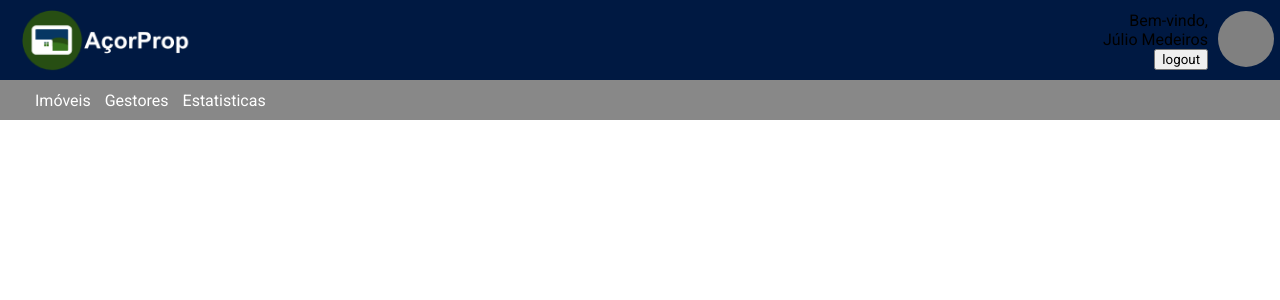
After one commit to Cactusforlife/Projeto-Imobiliaria, a PHP site: page /administrator/admin-imoveis.php in a window 1280 px wide. The commit adds this page. Shown: the top 300 px of the page. Run offline with PHP 8.4, Linux system fonts and the light colour scheme.

Commit message:
backend html

```diff
--- /dev/null
+++ b/administrator/admin-imoveis.php
@@ -0,0 +1,31 @@
+<!DOCTYPE html>
+<html lang="pt" dir="ltr">
+  <head>
+    <meta charset="utf-8">
+    <title>Administração</title>
+    <link rel="stylesheet" href="../css/style_back.css">
+    <link href="https://fonts.googleapis.com/css?family=Roboto" rel="stylesheet">
+    <script src="https://ajax.googleapis.com/ajax/libs/jquery/3.3.1/jquery.min.js"></script>
+  </head>
+  <body>
+    <div id="top-bar">
+      <a href="admin-imoveis.php"><img src="../img/logo.png" alt=""></a>
+      <div class="session-box-backend">
+        <div class="session-on">
+          <p>Bem-vindo, </p>
+          <p>Júlio Medeiros</p>
+          <button type="button" name="backend_logout">logout</button>
+        </div>
+        <div class="photo-employee">
+
+        </div>
+      </div>
+    </div>
+    <div class="nav_backend">
+      <a href="admin-imoveis.php">Imóveis</a>
+      <a href="admin-gestores.php">Gestores</a>
+      <a href="admin-estatisticas.php">Estatisticas</a>
+    </div>
+  </body>
+  <script type="text/javascript" src="../js/session.js"></script>
+</html>
--- a/css/style_back.css
+++ b/css/style_back.css
@@ -1,5 +1,7 @@
 /*INDEX BACKEND*/
+
 /*SISTEMA DE LOGIN BACKEND*/
+
 .backend_container {
   width: 100vw;
   height: 100vh;
@@ -9,7 +11,7 @@
   align-items: center;
 }
 
-  .login_backend form{
+.login_backend form {
   background-color: #222222;
   width: 50vw;
   height: 60vh;
@@ -18,25 +20,101 @@
   justify-content: center;
   align-items: center;
 }
+
 /*FIM SISTEMA DE LOGIN BACKEND*/
+
 /*FIM SISTEMA DE LOGIN BACKEND*/
 
 /*GERAL BACKEND*/
+
+* {
+  margin: 0;
+  font-family: 'Roboto', sans-serif;
+}
+
+body {
+  overflow: hidden;
+  width: 100%;
+  position: relative;
+  display: flex;
+  flex-direction: column;
+  justify-content: flex-start;
+  align-items: center;
+}
+
+/*FIM GERAL BACKEND*/
+
+/*TOP BAR BACKEND*/
+
+#top-bar {
+  display: flex;
+  justify-content: space-between;
+  align-items: center;
+  background-color: #001942;
+  width: 100%;
+  height: 80px;
+}
+
+#top-bar a {
+  width: 500px;
+  height: 80%;
+  margin-left: 20px;
+}
+
+#top-bar img {
+  height: 100%;
+}
+
+/* SESSION BOX BACKEND */
+
+.session-box-backend {
+  display: flex;
+  padding: 6px;
+}
+
+.session-on {
+  display: flex;
+  flex-direction: column;
+  align-items: flex-end;
+  justify-content: center;
+  margin-right: 10px;
+  flex-wrap: wrap;
+}
+
+.photo-employee {
+  width: 56px;
+  height: 56px;
+  background-color: grey;
+  border-radius: 50%;
+}
+
+/* FIM SESSION BOX BACKEND */
+
+/*FIM TOP BAR BACKEND*/
+
 /*NAV BACKEND*/
+
 .nav_backend {
   display: flex;
+  justify-content: flex-start;
+  align-items: center;
   width: 100%;
-    height: 200px;
+  height: 40px;
   background-color: #888888;
+  padding-left: 56px;
 }
-  .nav_backend button {
-    border: 0;
-    display: flex;
-    justify-content: center;
-    align-items: center;
-    margin: 10px;
-    flex-grow: 1;
-    display: flex;
+
+.nav_backend a {
+  text-decoration: none;
+  color: white;
+  padding-left: 7px;
+  padding-right: 7px;
 }
+
+.nav_backend a:hover {
+  text-decoration: underline;
+}
+
 /*FIM NAV BACKEND*/
+
 /*FIM GERAL BACKEND*/
```
Also changed, not shown: administrator/admin-estatisticas.php (added, +31 -0 lines), administrator/admin-gestores.php (added, +31 -0 lines), administrator/admin.php (deleted, +0 -63 lines), administrator/manager-estatisticas.php (added, +33 -0 lines), administrator/manager-imoveis.php (added, +30 -0 lines), administrator/manager.php (deleted, +0 -63 lines), css/style.css (+0 -8 lines). Lines whose indentation alone changed are shown as unchanged.
